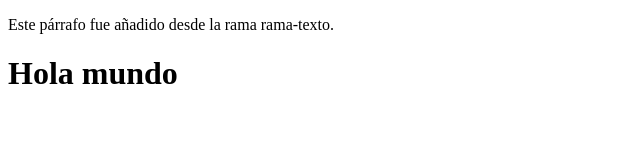
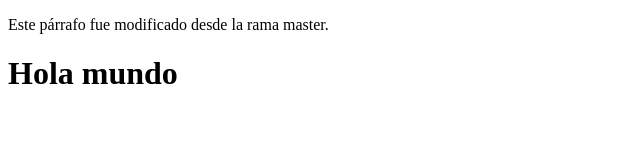
Before and after one commit to Rodrigo24102007/my_web_pega, a plain HTML site: page index.html in a window 1280 px wide. Shown: the full height of the page, 0-640 px from the left. Drawn offline with Linux system fonts and the light colour scheme.

Commit message:
Cambios en index.html desde master

```diff
--- a/index.html
+++ b/index.html
@@ -6,7 +6,7 @@
   <link rel="stylesheet" href="style.css">
 </head>
 <body>
-  <p>Este párrafo fue añadido desde la rama rama-texto.</p>
+  <p>Este párrafo fue modificado desde la rama master.</p>
   <h1>Hola mundo</h1>
   <script src="script.js"></script>
 </body>
```
